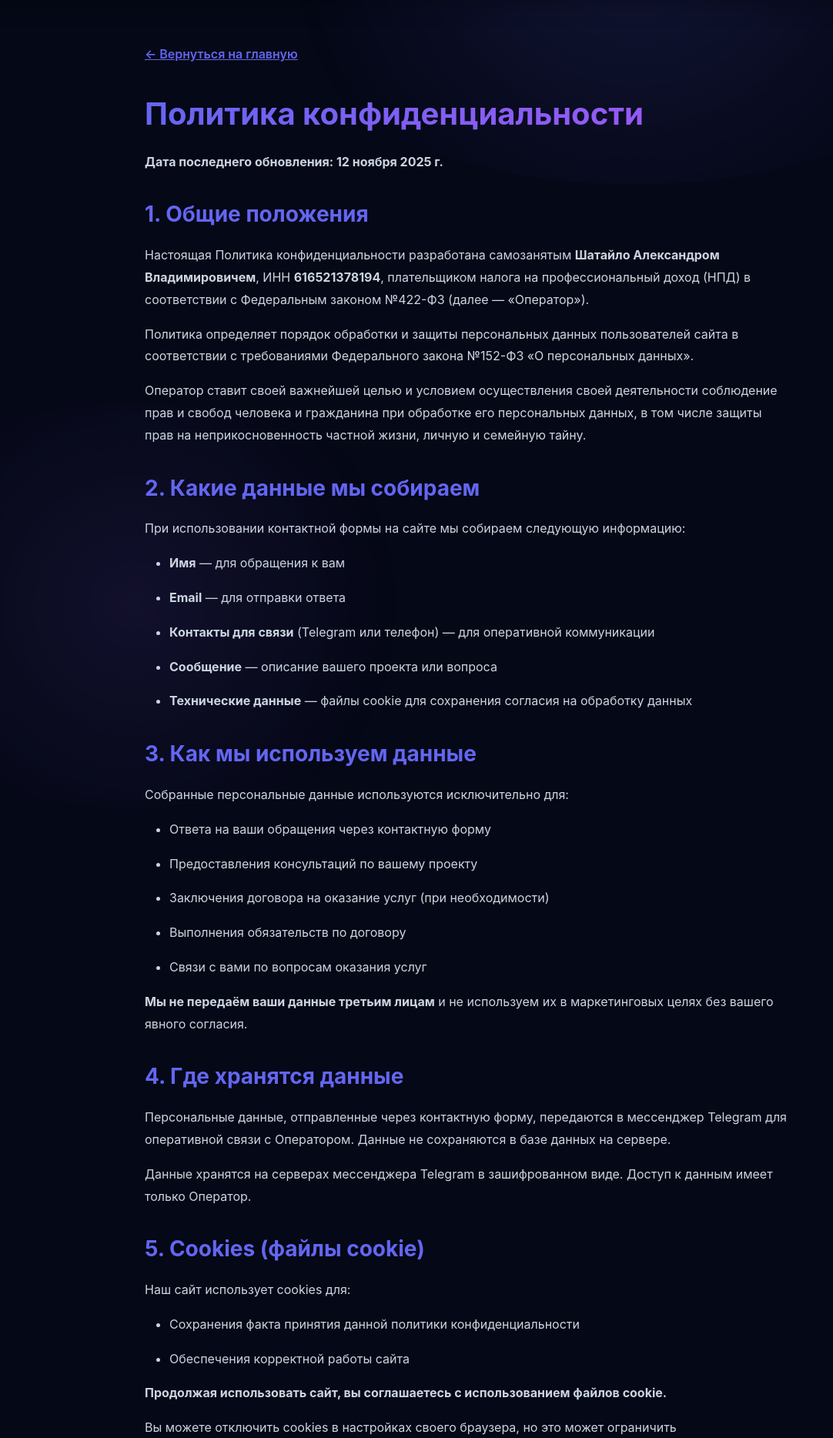
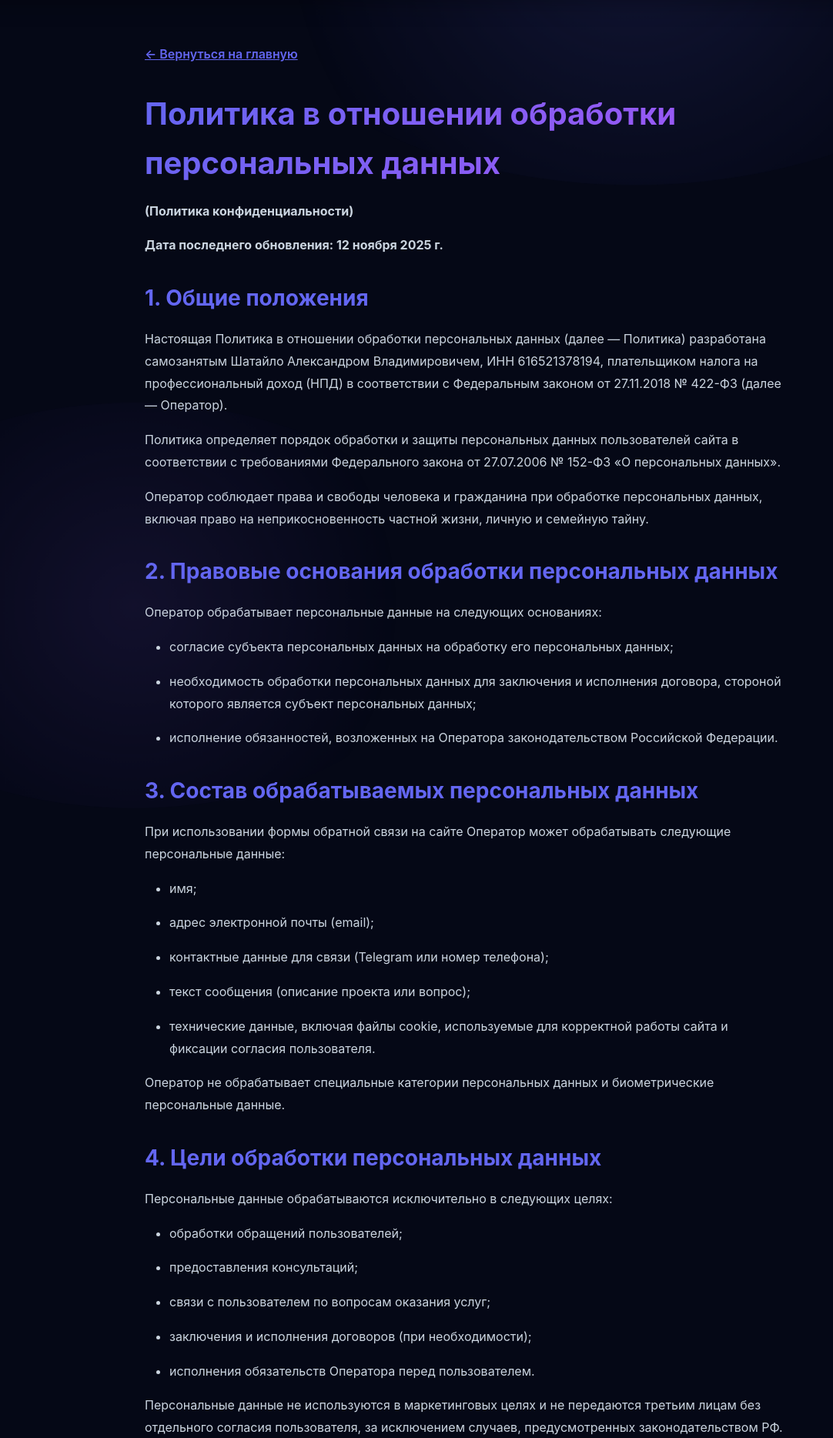
Before and after one commit to Skifmail/MySite, a FastAPI app: page /privacy in a window 1280 px wide. Shown: the part 62-1930 px from the top of the page at 77% size, without its empty margins (34-1116 px from the left). Run offline with FastAPI, Linux system fonts and the light colour scheme.

Commit message:
Update privacy policy text

```diff
--- a/templates/index.html
+++ b/templates/index.html
@@ -519,7 +519,7 @@
     <!-- Privacy Consent Banner -->
     <div id="privacyNotice" class="privacy-banner">
         <div class="privacy-content">
-            <p>Мы используем cookies для улучшения работы сайта. Продолжая использовать сайт, вы соглашаетесь с <a href="/privacy" target="_blank">политикой конфиденциальности</a>.</p>
+            <p>Мы используем cookies для улучшения работы сайта. Продолжая использовать сайт, вы соглашаетесь с <a href="/privacy" target="_blank">Политикой в отношении обработки персональных данных</a>.</p>
             <button class="btn btn-primary" onclick="acceptPrivacy()">Понятно</button>
         </div>
     </div>
@@ -541,7 +541,7 @@
                 Самозанятый, ИНН 616521378194
             </p>
             <p style="margin-top: 0.5rem; font-size: 0.875rem;">
-                <a href="/privacy" style="color: var(--text-secondary); text-decoration: underline;">Политика конфиденциальности</a> |
+                <a href="/privacy" style="color: var(--text-secondary); text-decoration: underline;">Политика в отношении обработки персональных данных</a> |
                 <a href="/offer" style="color: var(--text-secondary); text-decoration: underline;">Публичная оферта</a>
             </p>
         </div>
--- a/templates/offer.html
+++ b/templates/offer.html
@@ -383,7 +383,7 @@
                 Самозанятый, ИНН 616521378194
             </p>
             <p style="margin-top: 0.5rem; font-size: 0.875rem;">
-                <a href="/privacy" style="color: var(--text-secondary); text-decoration: underline;">Политика конфиденциальности</a> |
+                <a href="/privacy" style="color: var(--text-secondary); text-decoration: underline;">Политика в отношении обработки персональных данных</a> |
                 <a href="/offer" style="color: var(--text-secondary); text-decoration: underline;">Публичная оферта</a>
             </p>
         </div>
--- a/templates/privacy.html
+++ b/templates/privacy.html
@@ -3,8 +3,8 @@
 <head>
     <meta charset="UTF-8">
     <meta name="viewport" content="width=device-width, initial-scale=1.0">
-    <title>Политика конфиденциальности | Александр Шатайло</title>
-    <meta name="description" content="Политика конфиденциальности и обработки персональных данных при использовании сайта и услуг разработки.">
+    <title>Политика в отношении обработки персональных данных | Александр Шатайло</title>
+    <meta name="description" content="Политика в отношении обработки персональных данных при использовании сайта и услуг разработки.">
     <meta name="robots" content="index, follow">
     <link rel="canonical" href="https://aleks-shataylo.ru/privacy">
     <link rel="icon" type="image/svg+xml" href="/static/favicon.svg">
@@ -80,108 +80,107 @@
     <div class="privacy-page">
         <a href="/" class="back-link">← Вернуться на главную</a>
 
-        <h1>Политика конфиденциальности</h1>
+        <h1>Политика в отношении обработки персональных данных</h1>
+        <p><strong>(Политика конфиденциальности)</strong></p>
         <p><strong>Дата последнего обновления: 12 ноября 2025 г.</strong></p>
 
         <h2>1. Общие положения</h2>
-        <p>Настоящая Политика конфиденциальности разработана самозанятым <strong>Шатайло Александром Владимировичем</strong>, ИНН <strong>616521378194</strong>, плательщиком налога на профессиональный доход (НПД) в соответствии с Федеральным законом №422-ФЗ (далее — «Оператор»).</p>
-        <p>Политика определяет порядок обработки и защиты персональных данных пользователей сайта в соответствии с требованиями Федерального закона №152-ФЗ «О персональных данных».</p>
-        <p>Оператор ставит своей важнейшей целью и условием осуществления своей деятельности соблюдение прав и свобод человека и гражданина при обработке его персональных данных, в том числе защиты прав на неприкосновенность частной жизни, личную и семейную тайну.</p>
+        <p>Настоящая Политика в отношении обработки персональных данных (далее — Политика) разработана самозанятым Шатайло Александром Владимировичем, ИНН 616521378194, плательщиком налога на профессиональный доход (НПД) в соответствии с Федеральным законом от 27.11.2018 № 422-ФЗ (далее — Оператор).</p>
+        <p>Политика определяет порядок обработки и защиты персональных данных пользователей сайта в соответствии с требованиями Федерального закона от 27.07.2006 № 152-ФЗ «О персональных данных».</p>
+        <p>Оператор соблюдает права и свободы человека и гражданина при обработке персональных данных, включая право на неприкосновенность частной жизни, личную и семейную тайну.</p>
 
-        <h2>2. Какие данные мы собираем</h2>
-        <p>При использовании контактной формы на сайте мы собираем следующую информацию:</p>
+        <h2>2. Правовые основания обработки персональных данных</h2>
+        <p>Оператор обрабатывает персональные данные на следующих основаниях:</p>
         <ul>
-            <li><strong>Имя</strong> — для обращения к вам</li>
-            <li><strong>Email</strong> — для отправки ответа</li>
-            <li><strong>Контакты для связи</strong> (Telegram или телефон) — для оперативной коммуникации</li>
-            <li><strong>Сообщение</strong> — описание вашего проекта или вопроса</li>
-            <li><strong>Технические данные</strong> — файлы cookie для сохранения согласия на обработку данных</li>
+            <li>согласие субъекта персональных данных на обработку его персональных данных;</li>
+            <li>необходимость обработки персональных данных для заключения и исполнения договора, стороной которого является субъект персональных данных;</li>
+            <li>исполнение обязанностей, возложенных на Оператора законодательством Российской Федерации.</li>
         </ul>
 
-        <h2>3. Как мы используем данные</h2>
-        <p>Собранные персональные данные используются исключительно для:</p>
+        <h2>3. Состав обрабатываемых персональных данных</h2>
+        <p>При использовании формы обратной связи на сайте Оператор может обрабатывать следующие персональные данные:</p>
         <ul>
-            <li>Ответа на ваши обращения через контактную форму</li>
-            <li>Предоставления консультаций по вашему проекту</li>
-            <li>Заключения договора на оказание услуг (при необходимости)</li>
-            <li>Выполнения обязательств по договору</li>
-            <li>Связи с вами по вопросам оказания услуг</li>
+            <li>имя;</li>
+            <li>адрес электронной почты (email);</li>
+            <li>контактные данные для связи (Telegram или номер телефона);</li>
+            <li>текст сообщения (описание проекта или вопрос);</li>
+            <li>технические данные, включая файлы cookie, используемые для корректной работы сайта и фиксации согласия пользователя.</li>
         </ul>
-        <p><strong>Мы не передаём ваши данные третьим лицам</strong> и не используем их в маркетинговых целях без вашего явного согласия.</p>
+        <p>Оператор не обрабатывает специальные категории персональных данных и биометрические персональные данные.</p>
 
-        <h2>4. Где хранятся данные</h2>
-        <p>Персональные данные, отправленные через контактную форму, передаются в мессенджер Telegram для оперативной связи с Оператором. Данные не сохраняются в базе данных на сервере.</p>
-        <p>Данные хранятся на серверах мессенджера Telegram в зашифрованном виде. Доступ к данным имеет только Оператор.</p>
+        <h2>4. Цели обработки персональных данных</h2>
+        <p>Персональные данные обрабатываются исключительно в следующих целях:</p>
+        <ul>
+            <li>обработки обращений пользователей;</li>
+            <li>предоставления консультаций;</li>
+            <li>связи с пользователем по вопросам оказания услуг;</li>
+            <li>заключения и исполнения договоров (при необходимости);</li>
+            <li>исполнения обязательств Оператора перед пользователем.</li>
+        </ul>
+        <p>Персональные данные не используются в маркетинговых целях и не передаются третьим лицам без отдельного согласия пользователя, за исключением случаев, предусмотренных законодательством РФ.</p>
 
-        <h2>5. Cookies (файлы cookie)</h2>
-        <p>Наш сайт использует cookies для:</p>
+        <h2>5. Порядок и условия обработки персональных данных</h2>
+        <p>Обработка персональных данных осуществляется с использованием средств автоматизации и без их использования.</p>
+        <p>Персональные данные, отправленные через форму обратной связи, передаются Оператору посредством мессенджера Telegram для оперативной коммуникации.</p>
+        <p>Оператор не осуществляет хранение персональных данных в собственной базе данных сайта.</p>
+
+        <h2>6. Трансграничная передача персональных данных</h2>
+        <p>В процессе обработки персональных данных осуществляется трансграничная передача персональных данных с использованием мессенджера Telegram, серверы которого могут располагаться за пределами Российской Федерации.</p>
+        <p>Трансграничная передача персональных данных осуществляется на основании согласия субъекта персональных данных, предоставляемого при отправке формы обратной связи.</p>
+
+        <h2>7. Сроки обработки и хранения персональных данных</h2>
+        <p>Персональные данные обрабатываются и хранятся не дольше, чем это требуется для достижения целей обработки, а именно:</p>
         <ul>
-            <li>Сохранения факта принятия данной политики конфиденциальности</li>
-            <li>Обеспечения корректной работы сайта</li>
+            <li>данные из формы обратной связи — до завершения коммуникации или исполнения договора;</li>
+            <li>по запросу пользователя обработка персональных данных прекращается, а данные удаляются в пределах технических возможностей Оператора.</li>
         </ul>
-        <p><strong>Продолжая использовать сайт, вы соглашаетесь с использованием файлов cookie.</strong></p>
-        <p>Вы можете отключить cookies в настройках своего браузера, но это может ограничить функциональность сайта.</p>
+        <p>Оператор прекращает обработку персональных данных при достижении целей обработки либо при отзыве согласия субъектом персональных данных.</p>
 
-        <h2>6. Срок хранения данных</h2>
-        <p>Персональные данные хранятся не дольше, чем этого требуют цели их обработки:</p>
+        <h2>8. Защита персональных данных</h2>
+        <p>Оператор принимает необходимые правовые, организационные и технические меры для защиты персональных данных от неправомерного или случайного доступа, уничтожения, изменения, блокирования, распространения и иных неправомерных действий, включая:</p>
         <ul>
-            <li>Данные из контактной формы хранятся до завершения коммуникации или выполнения договора</li>
-            <li>По запросу пользователя данные могут быть удалены в любой момент</li>
-            <li>После удаления сообщений в Telegram данные полностью стираются</li>
+            <li>использование защищённого соединения (HTTPS);</li>
+            <li>ограничение доступа к персональным данным;</li>
+            <li>использование средств защиты информации;</li>
+            <li>регулярное обновление программного обеспечения.</li>
         </ul>
 
-        <h2>7. Защита данных</h2>
-        <p>Мы применяем технические и организационные меры для защиты персональных данных от несанкционированного доступа, изменения, раскрытия или уничтожения:</p>
+        <h2>9. Права субъекта персональных данных</h2>
+        <p>Субъект персональных данных имеет право:</p>
         <ul>
-            <li>Шифрование данных при передаче (HTTPS)</li>
-            <li>Ограниченный доступ к данным</li>
-            <li>Регулярное обновление систем безопасности</li>
+            <li>получать информацию об обработке своих персональных данных;</li>
+            <li>требовать уточнения, блокирования или уничтожения персональных данных;</li>
+            <li>отозвать согласие на обработку персональных данных;</li>
+            <li>обжаловать действия или бездействие Оператора в Роскомнадзоре или в судебном порядке.</li>
         </ul>
+        <p>Для реализации своих прав пользователь может обратиться к Оператору по контактным данным, указанным в настоящей Политике.</p>
 
-        <h2>7. Ваши права</h2>
-        <p>В соответствии с Федеральным законом №152-ФЗ «О персональных данных» вы имеете право:</p>
+        <h2>10. Использование файлов cookie</h2>
+        <p>Сайт использует файлы cookie для:</p>
         <ul>
-            <li>Получать информацию о том, какие данные о вас хранятся</li>
-            <li>Требовать исправления неточных данных</li>
-            <li>Требовать удаления ваших данных</li>
-            <li>Отозвать согласие на обработку персональных данных</li>
-            <li>Обжаловать действия или бездействие Оператора в Роскомнадзоре</li>
+            <li>обеспечения корректной работы сайта;</li>
+            <li>фиксации факта ознакомления и согласия с настоящей Политикой.</li>
         </ul>
-        <p>Для реализации ваших прав свяжитесь с нами: <a href="https://t.me/skifmail">@skifmail</a> или <a href="mailto:aleksandr.shataylo@mail.ru">aleksandr.shataylo@mail.ru</a></p>
+        <p>Файлы cookie не используются для идентификации личности пользователя.</p>
+        <p>Пользователь может отключить использование cookie в настройках браузера, что может повлиять на функциональность сайта.</p>
 
-        <h2>8. Изменения и доступ к данным</h2>
-        <p>Вы можете в любой момент:</p>
+        <h2>11. Изменения в Политике</h2>
+        <p>Оператор вправе вносить изменения в настоящую Политику. Актуальная редакция Политики публикуется на сайте с указанием даты последнего обновления и вступает в силу с момента её размещения.</p>
+
+        <h2>12. Контактная информация Оператора</h2>
+        <p>Самозанятый: Шатайло Александр Владимирович<br>
+        ИНН: 616521378194<br>
+        Email: <a href="mailto:aleksandr.shataylo@mail.ru">aleksandr.shataylo@mail.ru</a></p>
+        <p>Telegram: <a href="https://t.me/skifmail">@skifmail</a></p>
+
+        <h2>13. Согласие пользователя</h2>
+        <p>Отправляя форму обратной связи на сайте, пользователь подтверждает, что:</p>
         <ul>
-            <li>Запросить информацию о хранящихся данных</li>
-            <li>Потребовать исправления неточных данных</li>
-            <li>Потребовать удаления ваших данных</li>
-            <li>Отозвать согласие на обработку персональных данных</li>
+            <li>ознакомился с настоящей Политикой;</li>
+            <li>даёт согласие на обработку своих персональных данных в указанных целях;</li>
+            <li>соглашается на трансграничную передачу персональных данных;</li>
+            <li>уведомлён о праве отозвать согласие в любой момент.</li>
         </ul>
-        <p>Для реализации ваших прав свяжитесь с нами: <a href="https://t.me/skifmail">@skifmail</a> или <a href="mailto:aleksandr.shataylo@mail.ru">aleksandr.shataylo@mail.ru</a></p>
-
-        <h2>9. Изменения в политике</h2>
-        <p>Оператор имеет право вносить изменения в настоящую Политику конфиденциальности. При внесении изменений в актуальной редакции указывается дата последнего обновления. Новая редакция Политики вступает в силу с момента её размещения на сайте.</p>
-
-        <h2>10. Контактная информация Оператора</h2>
-        <p>По вопросам, связанным с обработкой персональных данных, вы можете обратиться:</p>
-        <ul>
-            <li><strong>Самозанятый Шатайло Александр Владимирович</strong></li>
-            <li><strong>ИНН:</strong> 616521378194</li>
-            <li><strong>Email:</strong> <a href="mailto:aleksandr.shataylo@mail.ru">aleksandr.shataylo@mail.ru</a></li>
-            <li><strong>Telegram:</strong> <a href="https://t.me/skifmail">@skifmail</a></li>
-        </ul>
-
-        <h2>11. Согласие пользователя</h2>
-        <p>Отправляя форму обратной связи на данном сайте, вы подтверждаете, что:</p>
-        <ul>
-            <li>Ознакомились с настоящей Политикой конфиденциальности</li>
-            <li>Даёте согласие на обработку своих персональных данных в целях, указанных в данной Политике</li>
-            <li>Понимаете, что можете отозвать согласие в любой момент</li>
-        </ul>
-
-        <p style="margin-top: 3rem; padding-top: 2rem; border-top: 1px solid rgba(255,255,255,0.1); font-size: 0.875rem; color: var(--text-secondary);">
-            <strong>Обращаем внимание:</strong> Оператор не является юридическим лицом или индивидуальным предпринимателем. Деятельность осуществляется в статусе самозанятого в соответствии с Федеральным законом от 27.11.2018 №422-ФЗ «О проведении эксперимента по установлению специального налогового режима „Налог на профессиональный доход"».
-        </p>
     </div>
 
     <footer class="footer">
@@ -191,7 +190,7 @@
                 Самозанятый, ИНН 616521378194
             </p>
             <p style="margin-top: 0.5rem; font-size: 0.875rem;">
-                <a href="/privacy" style="color: var(--text-secondary); text-decoration: underline;">Политика конфиденциальности</a> |
+                <a href="/privacy" style="color: var(--text-secondary); text-decoration: underline;">Политика в отношении обработки персональных данных</a> |
                 <a href="/offer" style="color: var(--text-secondary); text-decoration: underline;">Публичная оферта</a>
             </p>
         </div>
```
